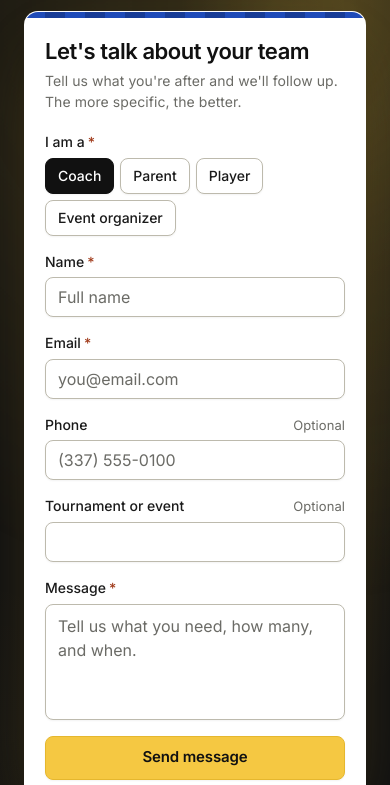
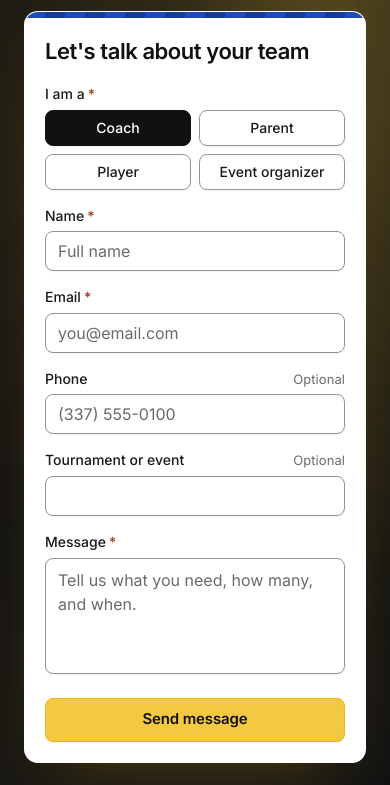
Before and after one commit to Ethan-Tillmon7/PlaymakerSports-Site, a React (Vite) app: page /contact in a window 390 px wide. Shown: the part 286-1071 px from the top of the page. Built offline with nearby package versions, Linux system fonts and the light colour scheme; no server answers; a web font is replaced by a local one.

Commit message:
fix(contact): polish the mobile form and raise input border contrast

```diff
--- a/src/features/contact/components/ContactForm.tsx
+++ b/src/features/contact/components/ContactForm.tsx
@@ -41,6 +41,9 @@ const MISSING: Record<RequiredField, string> = {
 };
 const EMAIL_INVALID = 'That email looks off. Check it for a typo.';
 
+/** The typing order. Return moves down this list, it doesn't send a half-filled form. */
+const FIELD_ORDER = ['name', 'email', 'phone', 'event_name', 'message'] as const;
+
 function requiredError(field: RequiredField, error: FieldError | undefined, value: string | undefined): string | undefined {
   if (!error) return undefined;
   if (!value?.trim()) return MISSING[field];
@@ -70,7 +73,7 @@ const errorProps = (id: string, error?: string) =>
   error ? { 'aria-invalid': true as const, 'aria-describedby': `${id}-err` } : {};
 
 /**
- * The contact form: the intro line, the fields, and the sent state. It posts
+ * The contact form: the fields and the sent state. It posts
  * to /api/submit-contact with the shared/contact.ts schema. An "ask" link
  * (askTo in lib/contactLink) arrives as ?role=…&ask=… and starts the message.
  */
@@ -98,7 +101,11 @@ export function ContactForm() {
   const hint = ROLES.find((role) => role.value === values.role)?.hint ?? ROLES[0].hint;
 
   useEffect(() => {
-    if (sentTo) sentRef.current?.focus({ preventScroll: true });
+    if (!sentTo) return;
+    sentRef.current?.focus({ preventScroll: true });
+    // The form just collapsed, so on a short phone the confirmation can end up
+    // under the nav. `nearest` only moves the page when it has to.
+    sentRef.current?.closest('section')?.scrollIntoView({ block: 'nearest' });
   }, [sentTo]);
 
   // An "ask" link starts the message and picks the role. It never replaces
@@ -207,16 +214,20 @@ export function ContactForm() {
   const emailError = requiredError('email', errors.email, values.email);
   const messageError = requiredError('message', errors.message, values.message);
 
+  // noValidate: zod owns validation so every error shows in the same place and style.
   return (
-    <>
-      <p className="small mt-1.5">Tell us what you're after and we'll follow up. The more specific, the better.</p>
-
-      {/* noValidate: zod owns validation so every error shows in the same place and style. */}
     <form
       onSubmit={(e) => {
-          // The busy button ignores clicks, but Enter in a field would still send a second copy.
+        // The busy button ignores clicks, but Enter on it would still send a second copy.
         if (isSubmitting) e.preventDefault();
         else void handleSubmit(onSubmit)(e);
+      }}
+      onKeyDown={(e) => {
+        if (e.key !== 'Enter' || e.nativeEvent.isComposing || !(e.target instanceof HTMLInputElement)) return;
+        e.preventDefault();
+        // A role toggle isn't in the list, so it moves on to the first field.
+        const next = FIELD_ORDER[(FIELD_ORDER as readonly string[]).indexOf(e.target.name) + 1];
+        if (next) setFocus(next);
       }}
       noValidate
       className="mt-5 space-y-4"
@@ -249,6 +260,9 @@ export function ContactForm() {
             {...live('name')}
             id="cf-name"
             autoComplete="name"
+            autoCapitalize="words"
+            autoCorrect="off"
+            enterKeyHint="next"
             maxLength={CONTACT_LIMITS.name}
             aria-required="true"
             className="input"
@@ -269,6 +283,9 @@ export function ContactForm() {
             type="email"
             autoComplete="email"
             inputMode="email"
+            autoCapitalize="none"
+            autoCorrect="off"
+            enterKeyHint="next"
             spellCheck={false}
             maxLength={CONTACT_LIMITS.email}
             aria-required="true"
@@ -290,6 +307,7 @@ export function ContactForm() {
             id="cf-phone"
             type="tel"
             autoComplete="tel"
+            enterKeyHint="next"
             maxLength={CONTACT_LIMITS.phone}
             className="input"
             placeholder="(337) 555-0100"
@@ -304,6 +322,8 @@ export function ContactForm() {
           <input
             {...register('event_name')}
             id="cf-event"
+            autoCapitalize="words"
+            enterKeyHint="next"
             maxLength={CONTACT_LIMITS.event_name}
             className="input"
             {...errorProps('cf-event', errors.event_name?.message)}
@@ -351,13 +371,14 @@ export function ContactForm() {
 
       {/* aria-busy, not disabled: the button keeps its width, its place in the
           tab order and its label for screen readers while it works. */}
+      <div className="pt-2">
         <button type="submit" data-submit aria-busy={isSubmitting || undefined} className="btn btn-primary btn-lg w-full">
           <svg className="spin" viewBox="0 0 24 24" fill="none" stroke="currentColor" strokeWidth="3" strokeLinecap="round" aria-hidden="true">
             <path d="M12 3a9 9 0 1 0 9 9" />
           </svg>
           <span>{isSubmitting ? 'Sending' : 'Send message'}</span>
         </button>
+      </div>
     </form>
-    </>
   );
 }
--- a/src/styles/components.css
+++ b/src/styles/components.css
@@ -26,7 +26,7 @@
   /* One radius scale, one border, two small shadows */
   --r-sm: 6px; --r-md: 8px; --r-lg: 10px; --r-xl: 14px; --r-2xl: 24px;
   --border: var(--pm-rule);
-  --input: #BDBAAD;
+  --input: #96938A;
   --shadow-xs: 0 1px 2px rgba(17,17,17,.05);
   --shadow-sm: 0 1px 3px rgba(17,17,17,.08), 0 1px 2px -1px rgba(17,17,17,.08);
 
@@ -299,10 +299,13 @@ input, textarea { caret-color: var(--pm-blue); accent-color: var(--pm-blue); }
   display: block; width: 100%; height: 40px; padding: 0 12px; font-size: 16px; color: var(--pm-ink);
   background: #fff; border: 1px solid var(--input); border-radius: var(--r-md); box-shadow: var(--shadow-xs);
   transition: border-color .15s ease-out, box-shadow .15s ease-out;
+  /* Room for the sticky nav and the field's label when focus scrolls to it */
+  scroll-margin-top: 104px;
 }
-textarea.input { height: auto; padding: 9px 12px; resize: none; line-height: 1.5; }
+/* Grows with the message where field-sizing is supported; a 4-row box elsewhere */
+textarea.input { height: auto; min-height: 116px; max-height: 320px; field-sizing: content; padding: 9px 12px; resize: none; line-height: 1.5; }
 .input::placeholder { color: var(--pm-muted); }
-.input:hover { border-color: #8F8C80; }
+@media (hover: hover) { .input:hover { border-color: #6F6C62; } }
 .input:focus, .input:focus-visible { outline: none; border-color: var(--pm-blue); box-shadow: 0 0 0 3px color-mix(in srgb, var(--pm-blue) 22%, transparent); }
 .input[aria-invalid='true'] { border-color: var(--pm-error); box-shadow: 0 0 0 3px rgba(160,58,26,.16); }
 @media (pointer: coarse) { input.input { height: 44px; } }
@@ -318,11 +321,20 @@ textarea.input { height: auto; padding: 9px 12px; resize: none; line-height: 1.5
   transition: background-color .15s ease-out, color .15s ease-out, border-color .15s ease-out, transform .1s ease-out;
   user-select: none; -webkit-user-select: none;
 }
-@media (hover: hover) { .toggle span:hover { background: var(--pm-paper-2); border-color: #8F8C80; } }
+@media (hover: hover) { .toggle span:hover { background: var(--pm-paper-2); border-color: #6F6C62; } }
 .toggle span:active { transform: scale(.97); }
 .toggle input:checked + span { background: var(--pm-black); color: #fff; border-color: var(--pm-black); }
 .toggle input:focus-visible + span { outline: 2px solid var(--pm-blue); outline-offset: 2px; }
 @media (pointer: coarse) { .toggle span { height: 44px; padding: 0 14px; } }
+/* Phones: the four roles fill the card evenly, so none is left alone on a row */
+@media (max-width: 639px) {
+  .toggles { gap: 8px; }
+  .toggle { flex: 1 1 auto; }
+  .toggle span { display: flex; justify-content: center; }
+}
+@media (min-width: 360px) and (max-width: 639px) {
+  .toggles { display: grid; grid-template-columns: repeat(2, minmax(0, 1fr)); }
+}
 
 /* Submit keeps its width while it reports that it's working */
 [data-submit] .spin { display: none; animation: spin .7s linear infinite; }
@@ -330,7 +342,8 @@ textarea.input { height: auto; padding: 9px 12px; resize: none; line-height: 1.5
 [data-submit][aria-busy='true'] .spin { display: block; }
 @keyframes spin { to { transform: rotate(360deg); } }
 
-/* Sent state */
+/* Sent state. Focus lands on the heading for screen readers; it isn't a control, so no ring. */
+[data-sent] [tabindex='-1']:focus-visible { outline: none; box-shadow: none; }
 .sent-check { width: 48px; height: 48px; border-radius: var(--r-lg); background: var(--pm-yellow); display: flex; align-items: center; justify-content: center; }
 .sent-check path { stroke-dasharray: 30; stroke-dashoffset: 30; }
 [data-sent]:not([hidden]) .sent-check { animation: pop .35s var(--ease-out) both; }
```
Lines whose indentation alone changed are shown as unchanged.
